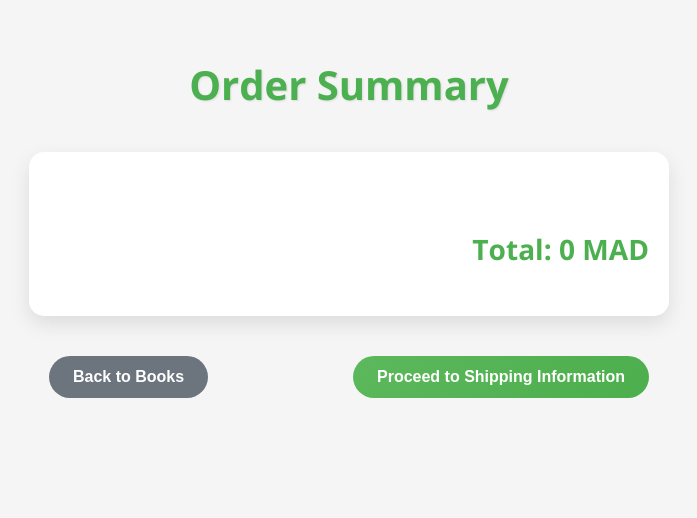
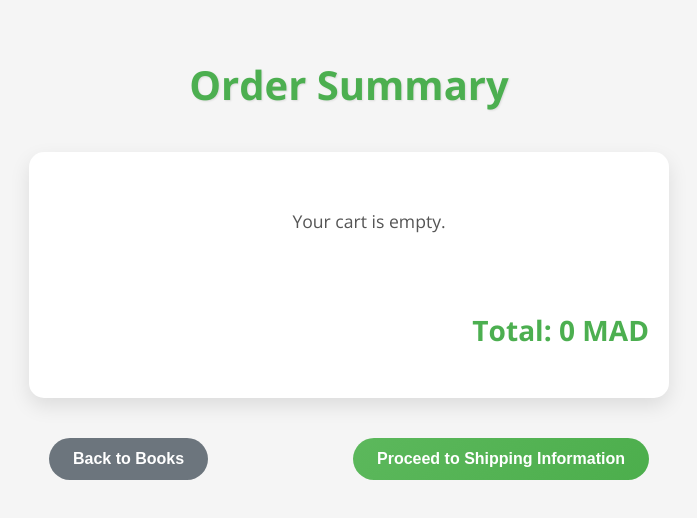
Before and after one commit to ayoubmorchid/bookhaven, a React (Create React App) app: page /checkout in a window 1280 px wide. Shown: the top 518 px of the page, without its empty margins (291-988 px from the left). Built offline with nearby package versions, Linux system fonts and the light colour scheme.

Commit message:
Add empty cart state

```diff
--- a/src/pages/Checkout.jsx
+++ b/src/pages/Checkout.jsx
@@ -24,7 +24,10 @@ const Checkout = () => {
       <h1 className="checkout-title">Order Summary</h1>
 
       <div className="checkout-items">
-        {cartItems.map((item) => (
+        {cartItems.length === 0 ? (
+          <p className="empty-message">Your cart is empty.</p>
+        ) : (
+          cartItems.map((item) => (
             <div className="item" key={item.id}>
               <img
                 src={item.image}
@@ -58,7 +61,8 @@ const Checkout = () => {
                 Remove
               </button>
             </div>
-        ))}
+          ))
+        )}
 
         <div className="order-total">
           <h3>Total: {calculateTotal()} MAD</h3>
```
Lines whose indentation alone changed are shown as unchanged.
